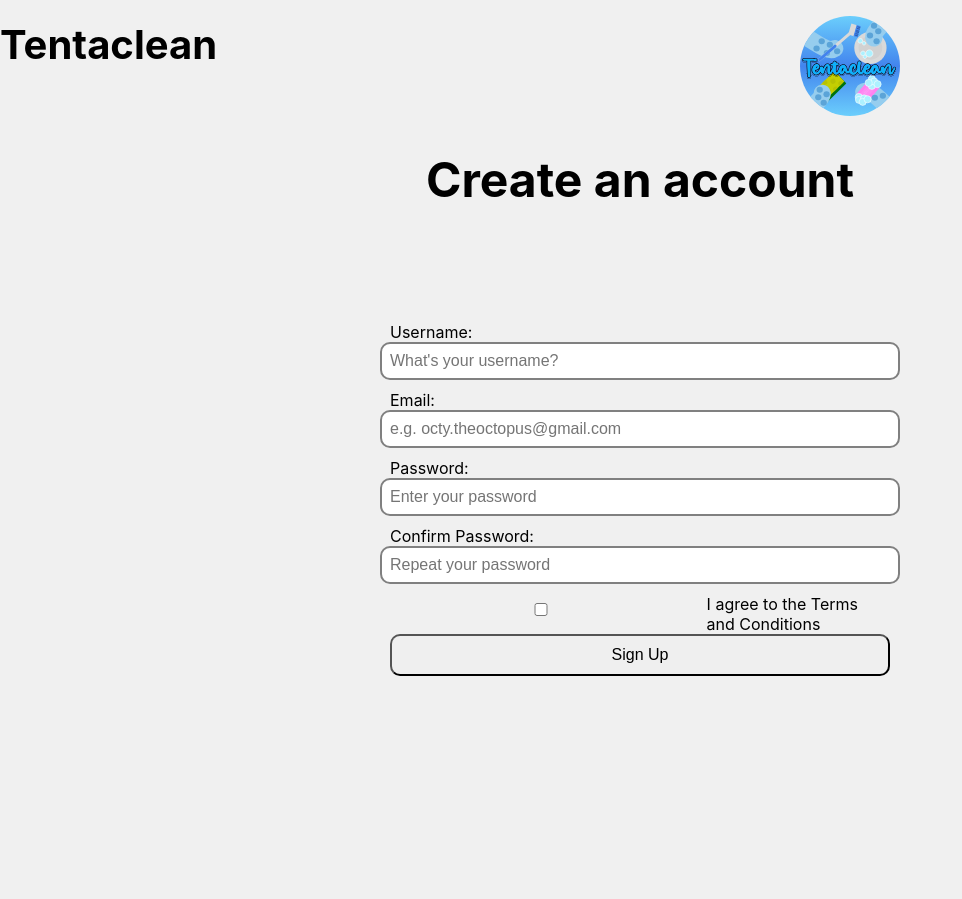
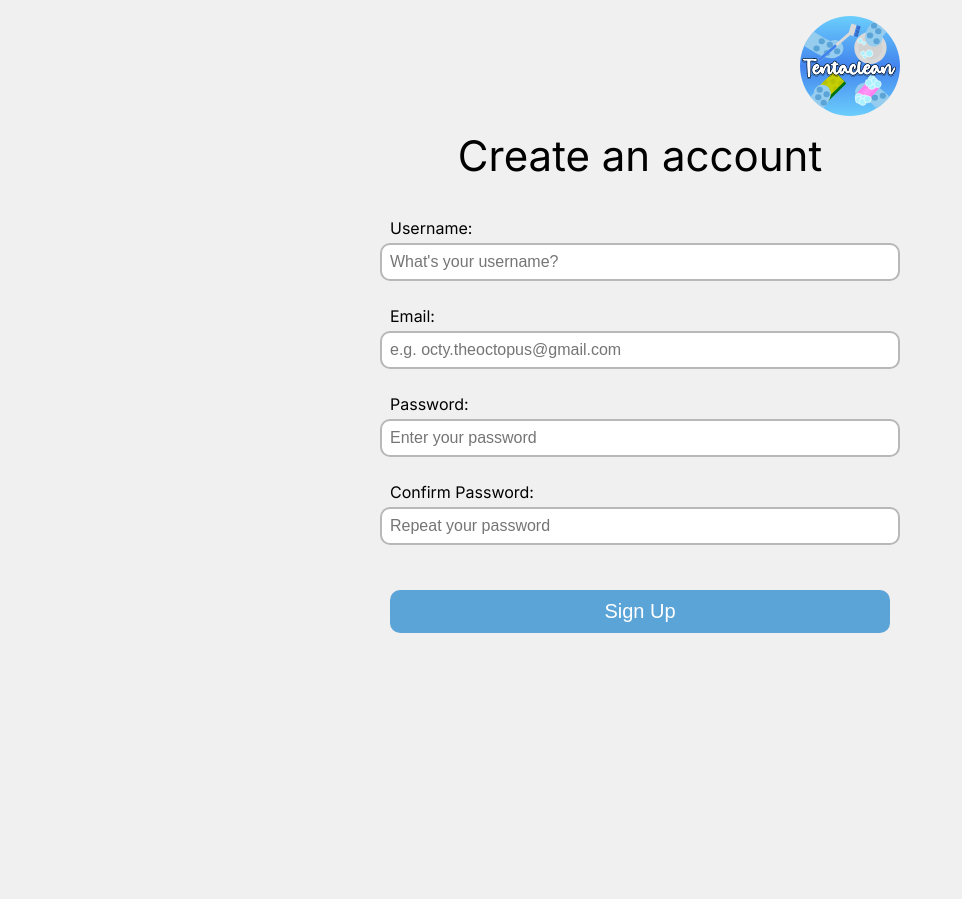
Before and after one commit to woacwoak/tentaclean, a Flask app: page /signup in a window 1280 px wide. Shown: the whole page, without its empty margins (0-962 px from the left). After the commit the page ends 633 px from the top, so only its background shows below. Run offline with Flask 3, Linux system fonts and the light colour scheme.

Commit message:
Artem: finished login, signup, and entry page

```diff
--- a/dashboard.html
+++ b/dashboard.html
@@ -4,7 +4,7 @@
     <meta charset="UTF-8">
     <meta name="viewport" content="width=device-width, initial-scale=1.0">
     <title>Dashboard</title>
-        <link rel="stylesheet" href="./styles.css">
+        <link rel="stylesheet" href="/static/css/styles.css">
     <link rel="icon" href="./icons/app icon/App icon.svg" type="image/x-icon">
 </head>
 <header>
--- a/static/css/styles.css
+++ b/static/css/styles.css
@@ -1,7 +1,12 @@
 body {
     font-family: "Inter", sans-serif;
     background-color: #f0f0f0;
-    overflow: auto;
+    overflow: hidden;
+}
+
+::selection{
+    background-color: #5BA4D8;
+    color: white;
 }
 
 h1 {
@@ -10,13 +15,18 @@ h1 {
     width: 100%;
     margin-top: 20px;
     text-align: left;
+    margin-left: 20px;
 }
 
-p {
+#slogan {
     font-size: 48px;
     margin: 10px 0;
-    font-weight: bold;
     text-align: center;
+    margin-bottom: 50px;
+}
+
+#roommates {
+    margin-bottom: 20px;
 }
 
 #logo {
@@ -33,17 +43,16 @@ p {
     left: 100vh;
     width: 100px;
     height: 100px;
-    cursor: pointer;
 }
 
-#loginButton, #findHouseButton{
+#loginButton{
     margin: 15px;
     padding: 10px 20px;
     font-size: 16px;
     cursor: pointer;
     width: 400px;
     border-radius: 15px;
-    font-size: 15px;
+    font-size: 24px;
     text-decoration: none;
     text-align: center;
     border: none;
@@ -56,9 +65,21 @@ p {
     text-decoration: underline;
     margin: 15px;
     padding: 10px 20px;
-    font-size: 16px;
+    font-size: 20px;
     cursor: pointer;
     font-size: 22px;
+    color: black;
+}
+
+#signupButtonLoginPage{
+    border: none;
+    text-decoration: underline;
+    margin: 15px;
+    padding: 10px 20px;
+    font-size: 20px;
+    cursor: pointer;
+    font-size: 18px;
+    color: black;
 }
 
 #loginButton:visited, #signupButton:visited, #findHouseButton:visited{
@@ -80,50 +101,57 @@ p {
     flex-direction: column;
     align-items: center;
     justify-content: center;
-    height: 100vh;
-    margin-top: 30px;
+    height: 100vh;;
+    margin-top: 0px;
 }
 
 #signupForm {
     display: flex;
+    position: relative;
     flex-direction: column;
     align-items: center;
+    gap: 0px;
+    margin-top: 50px;
 }
 
 #signupForm label {
     text-align: left;
     width: 500px;
+    margin-bottom: 5px;
 }
 
 #signupForm input {
-    margin-bottom: 10px;
+    margin-bottom: 25px;
     padding: 8px;
     font-size: 16px;
     width: 500px;
     border-radius: 10px;
-    border: 2px solid grey;
+    border: 2px solid #B8B8B8;
 }
 
 #signupForm button {
     width: 500px;
+    margin-top: 20px;
+    color: white;
+    background-color: #5ba4d8;
+    border: none;
+    cursor: pointer;
+    font-size: 40px;
     align-self: center;
     border-radius: 10px;
     padding: 10px;
-    font-size: 16px;
+    font-size: 20px;
     cursor: pointer;
 }
 
-.checkbox {
-    display: flex;
-    align-items: center;
-    align-self: flex-start;
-    gap: 5px;
-
+#submit:hover {
+    background-color: #3991D0;
 }
 
 #createAccount {
     position: absolute;
-    top: 140px;
+    top: 130px;
+    font-size: 42px;
 }
 
 .nav{
@@ -253,5 +281,5 @@ html{
 }
 @font-face {
     font-family: Inter;
-    src: url(/fonts/Inter/Inter-VariableFont_opsz\,wght.ttf) format(ttf);
+    src: url(/fonts/Inter/Inter-Regular.woff2) format("woff2");
 }
--- a/templates/signup.html
+++ b/templates/signup.html
@@ -6,12 +6,12 @@
     <meta http-equiv="X-UA-Compatible" content="ie=edge">
     <title>Tentaclean</title>
     <link rel="stylesheet" href="../static/css/styles.css">
-    <link rel="icon" href="../static/img/icons/App icon.svg" type="image/x-icon">
+    <link rel="icon" href="../static/img/icons/App_icon_circle.svg" type="image/x-icon">
   </head>
   <body>
     <main>
-        <h1>Tentaclean</h1>
-        <img src="../static/img/icons/App icon_circle.svg" alt="Tentaclean Logo" id="smallLogo">
+
+        <img src="../static/img/icons/App_icon_circle.svg" alt="Tentaclean Logo" id="smallLogo">
 
     </main>
     <div id="signupPage">
@@ -52,12 +52,7 @@
         placeholder="Repeat your password"
         required
       />
-
-    <label class="checkbox">
-      <input type="checkbox">
-      I agree to the Terms and Conditions
-    </label>
-      <button type="submit">Sign Up</button>
+      <button type="submit" id="submit">Sign Up</button>
     </form>
     </div>
 
```
Also changed, not shown: templates/index.html (+7 -5 lines), templates/login.html (+45 -0 lines), fonts/Inter/Inter-Regular.woff2 (added), static/img/icons/App_icon_circle.svg.
